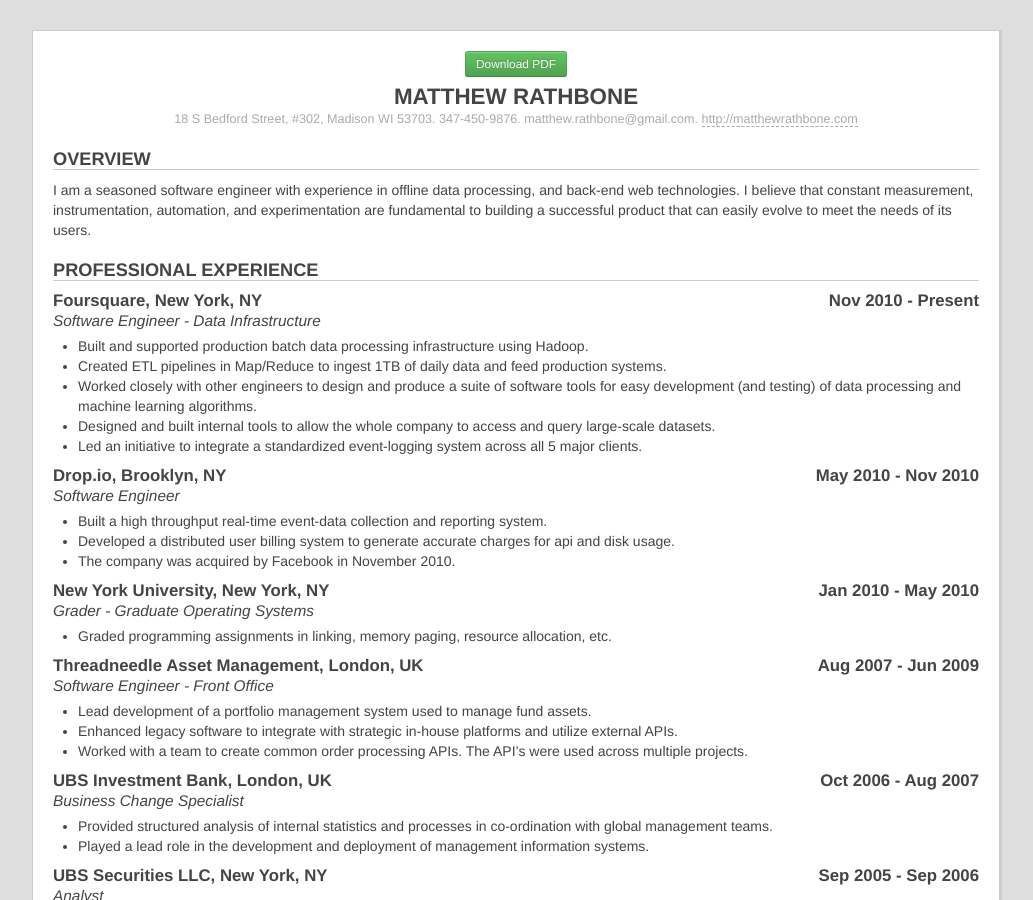
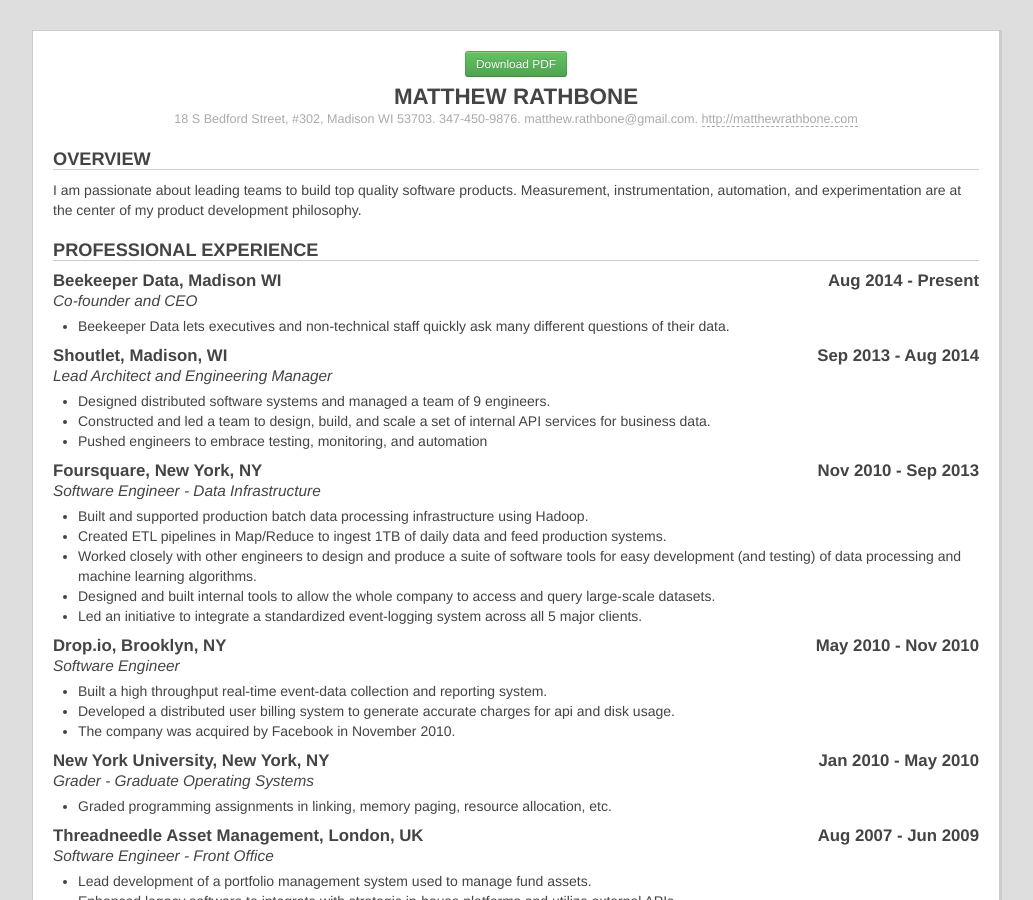
Before and after one commit to rathboma/rathboma.github.com, a Jekyll site: the page built from resume.md, in a window 1280 px wide and 900 px high. Shown: the whole window, without its empty margins (123-1156 px from the left). Built offline with Jekyll 4.4.1, drawn with Linux system fonts in a browser that asks for light colours.

Commit message:
Resume up to date

```diff
--- a/resume.md
+++ b/resume.md
@@ -8,11 +8,26 @@
 
 ## Overview
 
-I am a seasoned software engineer with experience in offline data processing, and back-end web technologies. I believe that constant measurement, instrumentation, automation, and experimentation are fundamental to building a successful product that can easily evolve to meet the needs of its users.
+I am passionate about leading teams to build top quality software products. Measurement, instrumentation, automation, and experimentation are at the center of my product development philosophy.
 
 ## Professional Experience
 
-### Foursquare, New York, NY <span class="date">Nov 2010 - Present</span>
+### Beekeeper Data, Madison WI <span class="date">Aug 2014 - Present</span>
+
+#### Co-founder and CEO
+
+- Beekeeper Data lets executives and non-technical staff quickly ask many different questions of their data.
+
+### Shoutlet, Madison, WI <span class="date">Sep 2013 - Aug 2014</span>
+
+#### Lead Architect and Engineering Manager
+
+- Designed distributed software systems and managed a team of 9 engineers.
+- Constructed and led a team to design, build, and scale a set of internal API services for business data.
+- Pushed engineers to embrace testing, monitoring, and automation
+
+### Foursquare, New York, NY <span class="date">Nov 2010 - Sep 2013</span>
+
 #### Software Engineer - Data Infrastructure
 
 - Built and supported production batch data processing infrastructure using Hadoop.
@@ -22,6 +37,7 @@
 - Led an initiative to integrate a standardized event-logging system across all 5 major clients.
 
 ### Drop.io, Brooklyn, NY <span class="date">May 2010 - Nov 2010</span>
+
 #### Software Engineer
 
 - Built a high throughput real-time event-data collection and reporting system.
@@ -29,11 +45,13 @@
 - The company was acquired by Facebook in November 2010.
 
 ### New York University, New York, NY <span class="date">Jan 2010 - May 2010</span>
+
 #### Grader - Graduate Operating Systems
 
 - Graded programming assignments in linking, memory paging, resource allocation, etc.
 
 ### Threadneedle Asset Management, London, UK <span class="date">Aug 2007 - Jun 2009</span>
+
 #### Software Engineer - Front Office
 
 - Lead development of a portfolio management system used to manage fund assets.
@@ -41,16 +59,14 @@
 - Worked with a team to create common order processing APIs. The API's were used across multiple projects.
 
 ### UBS Investment Bank, London, UK <span class="date">Oct 2006 - Aug 2007</span>
+
 #### Business Change Specialist
 
 - Provided structured analysis of internal statistics and processes in co-ordination with global management teams.
 - Played a lead role in the development and deployment of management information systems.
 
-<div class="pagebreak" >
+### UBS Securities LLC, New York, NY <span class="date">Sep 2005 - Sep 2006</span>
 
-</div>
-
-### UBS Securities LLC, New York, NY <span class="date">Sep 2005 - Sep 2006</span>
 #### Analyst
 
 - Led the data collection and filing of 144a class action lawsuit claims.
@@ -59,6 +75,7 @@
 ## Education
 
 ### Courant Institute of New York University, New York, NY <span class="date">2009 - 2011</span>
+
 #### MS in Computer Science
 
 - Awarded the [2012 Matthew Smosna Prize][prize] for academic achievement.
@@ -66,6 +83,7 @@
 - My machine learning project was featured in [New Scientist Magazine][new-scientist].
 
 ### Northumbria University, Newcastle-upon-Type, UK <span class="date">2001 - 2005</span>
+
 #### LLB Law Exempting - 2:2
 
 - Thesis: "An international study of corporate manslaughter law."
@@ -79,20 +97,24 @@
 - Various Meetups - Highlights: NYC Machine Learning, Madison Big Data, Mad Railers.
 
 ### Big Data Madison Meetup <span class="date">Jan 2013 - Present</span>
+
 #### Organizer
 
 - [Meetup group][big-data] focusing on big data technologies.
 - Arranging speakers, organizing meetups, finding funding, etc.
 
 ### Media Arts and Game Development @ UW-Whitewater <span class="date">2011 - Present</span>
+
 #### Advisory Board Member
 
 - Advise on curriculum & help judge student works at the annual expo.
 
 ### NYU Masters Association of Computer Science <span class="date">Sep 2009 - May 2011</span>
+
 ####  President / Officer
 
 ### Threadneedle Charity Committee <span class="date">2008 - 2009</span>
+
 #### Board Member
 
 - Coordinate with charities, encourage staff participation, arrange funds.
```
Also changed, not shown: 1 other file.
